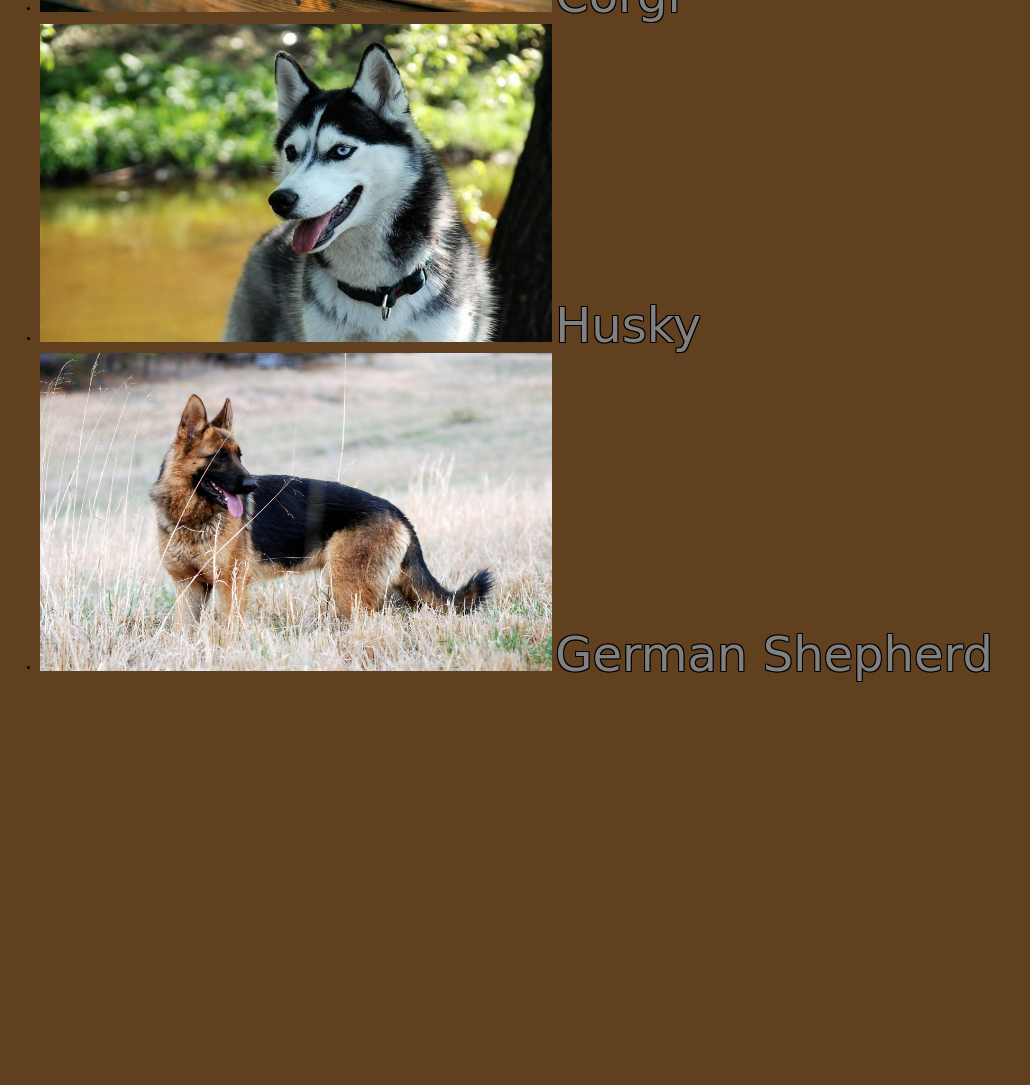
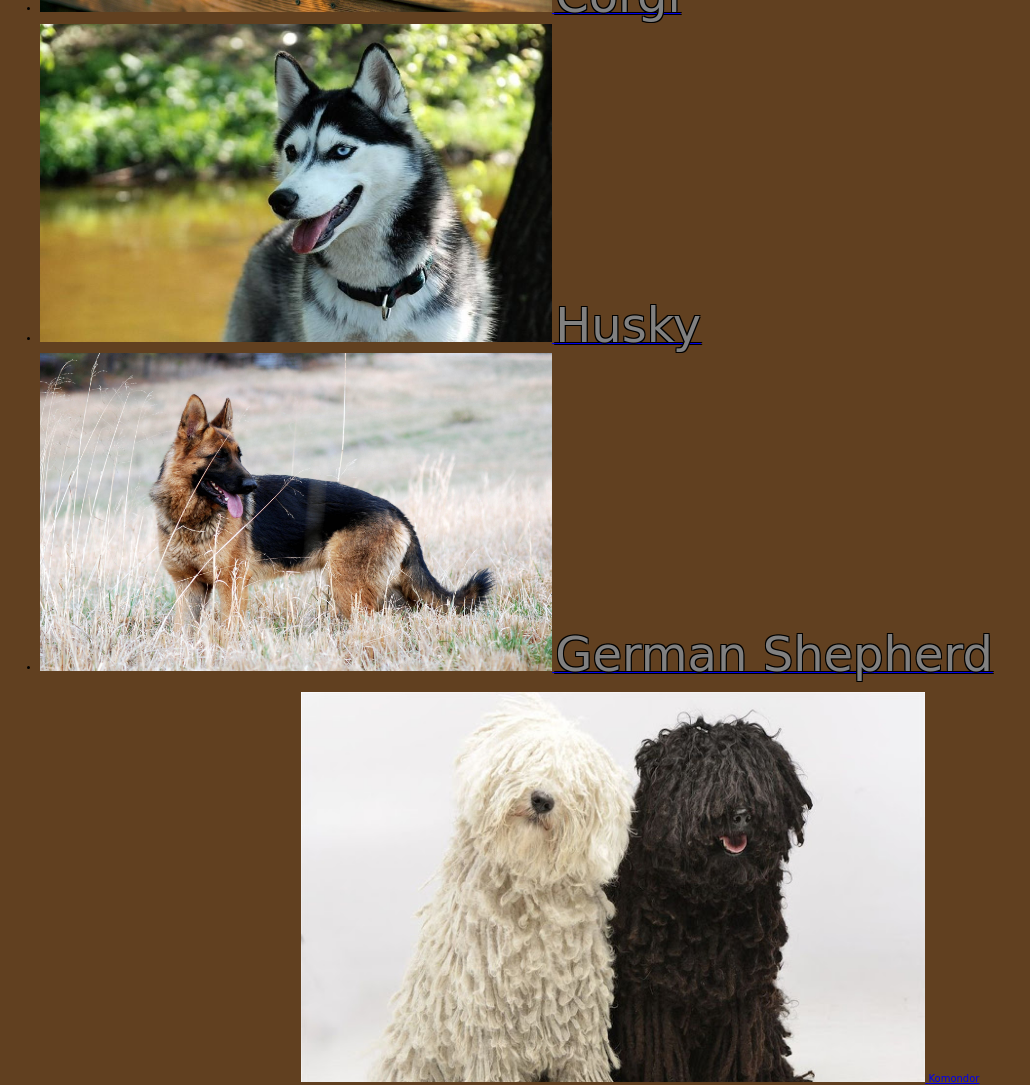
Before and after one commit to CTECH-IT/independent-project-1-Carter-Johnston, a plain HTML site: page index.html in a window 1280 px wide. Shown: the part 1066-2151 px from the top of the page, without its empty margins (0-1030 px from the left). Before the commit the page ends 1758 px from the top, so only its background shows below. Drawn offline with nearby package versions, Linux system fonts and the light colour scheme.

Commit message:
trying to get flexbox to work

```diff
--- a/index.html
+++ b/index.html
@@ -16,31 +16,48 @@
   </header>
   <ul>
     <li>
+      <a href="Komondor.jpg" data-image-role="trigger"
+                         data-image-title="Komondor"
+                         data-image-url="Dogs/Komondor.jpg">
       <img class="item-image" src="Dogs/Komondor.jpg" alt="Komondor">
       <span class="item-name">Komondor</span>
     </li>
     <li>
+      <a href="Pug.jpg" data-image-role="trigger"
+                         data-image-title="Pug"
+                         data-image-url="Dogs/Pug.jpg">
       <img class="item-image" src="Dogs/Pug.jpg" alt="Pug">
       <span class="item-name">Pug</span>
     </li>
     <li>
+      <a href="corgi.jpg" data-image-role="trigger"
+                         data-image-title="Corgi"
+                         data-image-url="Dogs/corgi.jpg">
       <img class="item-image" src="Dogs/corgi.jpg" alt="Corgi">
       <span class="item-name">Corgi</span>
     </li>
     <li>
+      <a href="Husky.jpg" data-image-role="trigger"
+                         data-image-title="Husky"
+                         data-image-url="Dogs/Husky.jpg">
       <img class="item-image" src="Dogs/Husky.jpg" alt="Husky">
       <span class="item-name">Husky</span>
     </li>
     <li>
+      <a href="GermanShepherd" data-image-role="trigger"
+                         data-image-title="GermanShepherd"
+                         data-image-url="Dogs/GermanShepherd.jpg">
       <img class="item-image" src="Dogs/GermanShepherd.jpg" alt="German Shepherd">
       <span class="item-name">German Shepherd</span>
     </li>
   </ul>
 
-
-
-
-
+  <div class="detail-image-container">
+    <div class="detail-image-frame" data-image-role="frame">
+    <img class="detail-image" data-image-role="target" src="Dogs/Komondor.jpg" alt="Komondor">
+    <span class="detail-image-title" data-image-role="title" >Komondor</span>
+    </div>
+  </div>
 
   <script src="scripts/main.js"></script>
 </body>
--- a/stylesheets/styles.css
+++ b/stylesheets/styles.css
@@ -35,3 +35,23 @@ width: 512px;
 .item-name {
   font-size: 48px;
 }
+
+html, body {
+    height: 100%;
+}
+
+.detail-image-container {
+  align-items: center;
+  display: flex;
+  flex: 1 1 auto;
+  justify-content: center;
+}
+
+.detail-image {
+  width: 90%;
+}
+
+.detail-image-frame {
+  position: relative;
+  text-align: center;
+}
```
